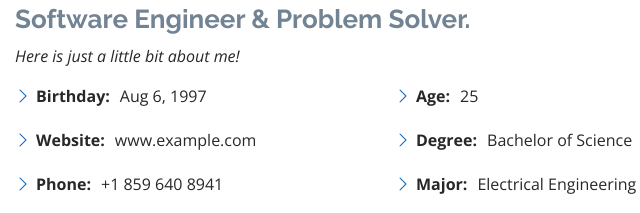
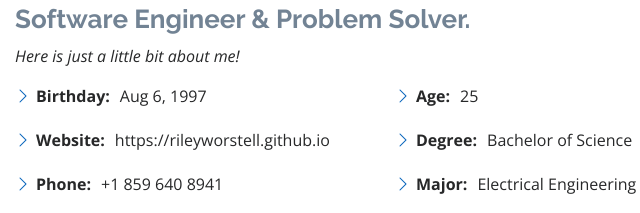
Before and after one commit to rileyworstell/Portfolio-Site, a plain HTML site: page index.html in a window 1280 px wide. Shown: the part 1060-1273 px from the top of the page, 497-1137 px from the left. Drawn offline with nearby package versions, Linux system fonts and the light colour scheme.

Commit message:
adding site

```diff
--- a/index.html
+++ b/index.html
@@ -92,7 +92,7 @@
               <div class="col-lg-6">
                 <ul>
                   <li><i class="bi bi-chevron-right"></i> <strong>Birthday:</strong> <span>Aug 6, 1997</span></li>
-                  <li><i class="bi bi-chevron-right"></i> <strong>Website:</strong> <span>www.example.com</span></li>
+                  <li><i class="bi bi-chevron-right"></i> <strong>Website:</strong> <span>https://rileyworstell.github.io</span></li>
                   <li><i class="bi bi-chevron-right"></i> <strong>Phone:</strong> <span>+1 859 640 8941</span></li>
                   <li><i class="bi bi-chevron-right"></i> <strong>City:</strong> <span>Edgewood, KY</span></li>
                 </ul>
```
